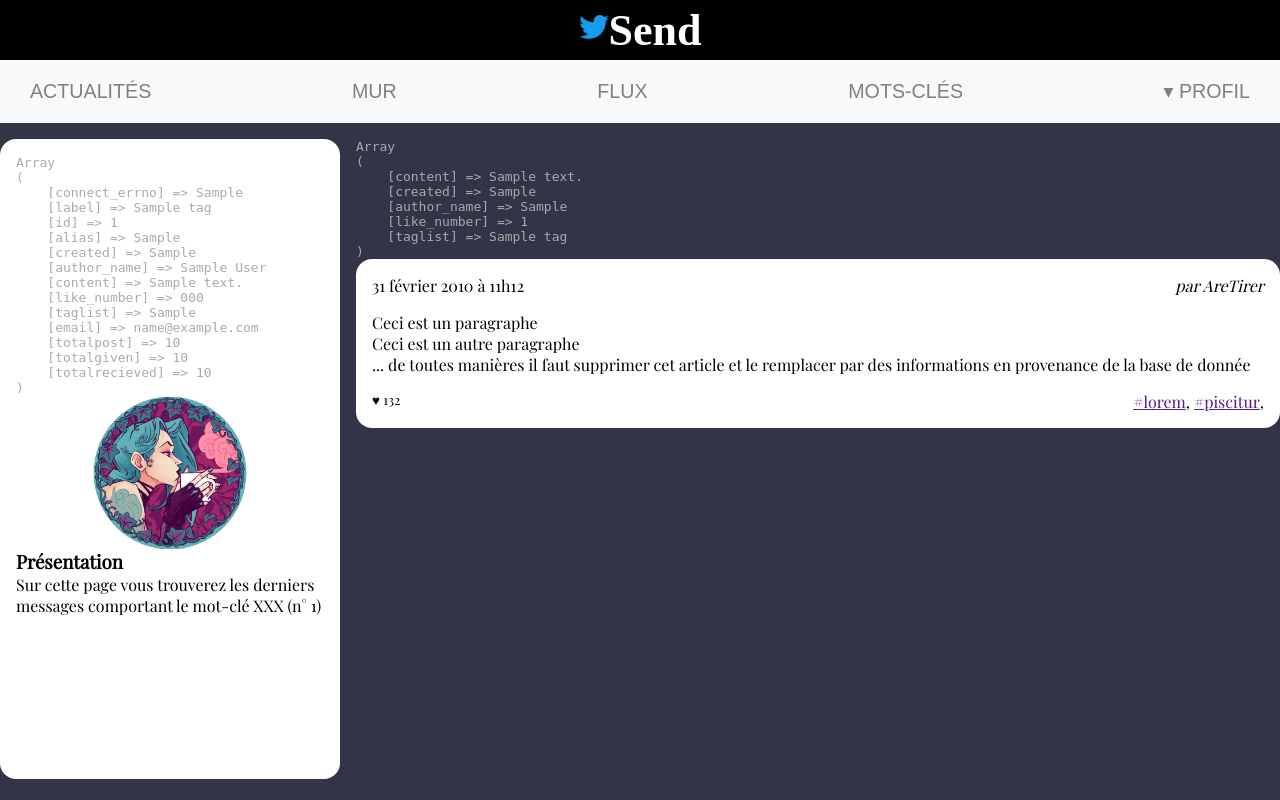
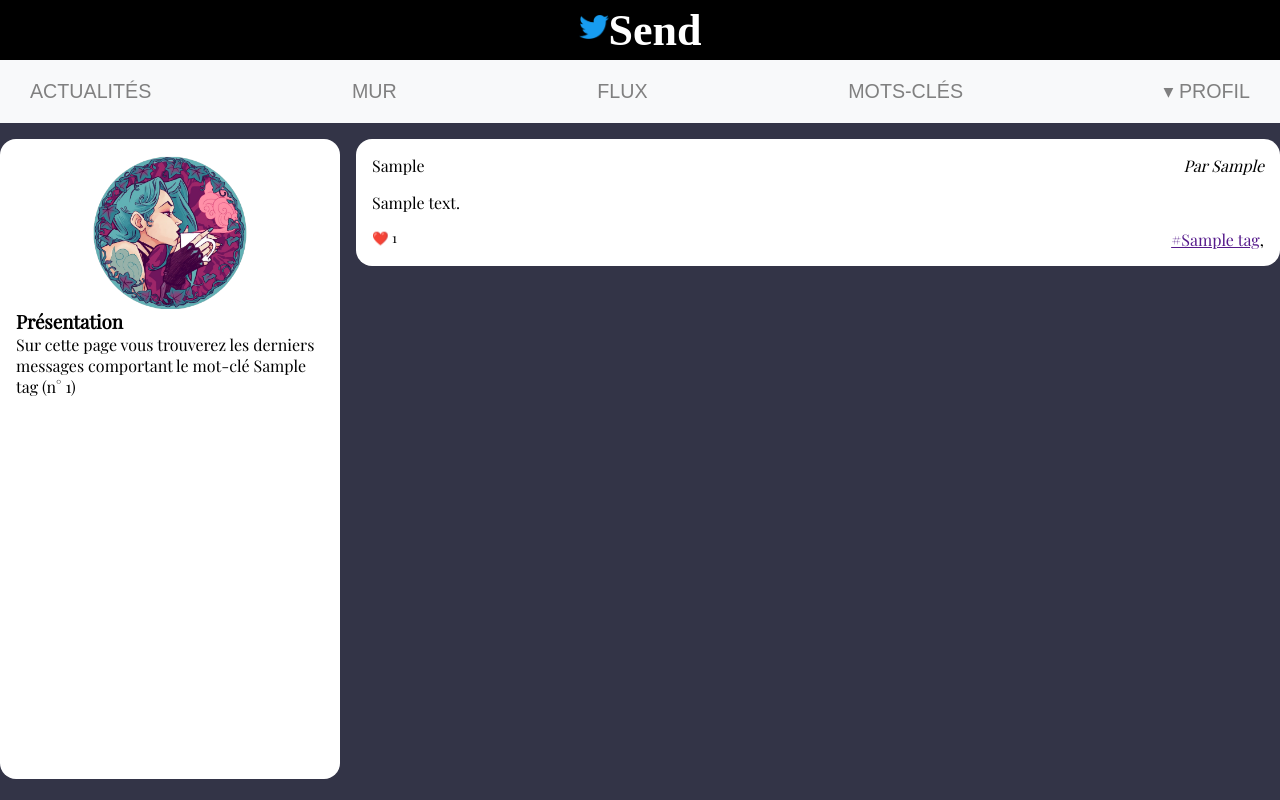
Before and after one commit to adatechschool/reseau-social-php-chacsocialnetwork, a PHP site: page /tags.php?tag_id=1 in a window 1280 px wide. Run offline with PHP 8.4, Linux system fonts and the light colour scheme; tables that the repository leaves empty or names only in its code hold one stand-in row (values such as "Sample post").

Commit message:
Finition Niveau 1

```diff
--- a/admin.php
+++ b/admin.php
@@ -6,7 +6,8 @@
 <head>
     <meta charset="utf-8">
     <title>Send - Admin</title>
-    <meta name="author" content="CHAC">
+    <link rel="shortcut icon" href="sendico.ico" type="image/x-icon">
+    <meta name="author" content="Chac">
     <link rel="stylesheet" href="style.css" />
 </head>
 
@@ -25,7 +26,7 @@
             <li><a href="#">▾ Profil</a>
                 <ul>
                     <li><a href="settings.php?user_id=5">Paramètres</a></li>
-                    <li><a href="followers.php?user_id=5">Mes suiveurs</a></li>
+                    <li><a href="followers.php?user_id=5">Mes followers</a></li>
                     <li><a href="subscriptions.php?user_id=5">Mes abonnements</a></li>
                 </ul>
             </li>
--- a/news.php
+++ b/news.php
@@ -6,6 +6,7 @@
 <head>
     <meta charset="utf-8">
     <title>Send - News</title>
+    <link rel="shortcut icon" href="sendico.ico" type="image/x-icon">
     <meta name="author" content="Chac">
     <link rel="stylesheet" href="style.css" />
 </head>
@@ -25,7 +26,7 @@
             <li><a href="#">▾ Profil</a>
                 <ul>
                     <li><a href="settings.php?user_id=5">Paramètres</a></li>
-                    <li><a href="followers.php?user_id=5">Mes suiveurs</a></li>
+                    <li><a href="followers.php?user_id=5">Mes followers</a></li>
                     <li><a href="subscriptions.php?user_id=5">Mes abonnements</a></li>
                 </ul>
             </li>
--- a/tags.php
+++ b/tags.php
@@ -6,7 +6,7 @@
 <head>
     <meta charset="utf-8">
     <title>Send - Tags</title>
-    <link rel="shortcut icon" href="/resoc.ico" type="image/x-icon">
+    <link rel="shortcut icon" href="sendico.ico" type="image/x-icon">
     <meta name="author" content="Chac">
     <link rel="stylesheet" href="style.css" />
 </head>
@@ -26,7 +26,7 @@
             <li><a href="#">▾ Profil</a>
                 <ul>
                     <li><a href="settings.php?user_id=5">Paramètres</a></li>
-                    <li><a href="followers.php?user_id=5">Mes suiveurs</a></li>
+                    <li><a href="followers.php?user_id=5">Mes followers</a></li>
                     <li><a href="subscriptions.php?user_id=5">Mes abonnements</a></li>
                 </ul>
             </li>
@@ -54,14 +54,12 @@
             $lesInformations = $mysqli->query($laQuestionEnSql);
             $tag = $lesInformations->fetch_assoc();
             //@todo: afficher le résultat de la ligne ci dessous, remplacer XXX par le label et effacer la ligne ci-dessous
-            echo "<pre>" . print_r($tag, 1) . "</pre>";
             ?>
             <img src="user.png" alt="Portrait de l'utilisatrice" />
             <section>
                 <h3>Présentation</h3>
                 <p>Sur cette page vous trouverez les derniers messages comportant
-                    le mot-clé XXX
-                    (n° <?php echo $tagId ?>)
+                    le mot-clé <?php echo $tag['label']; ?> (n° <?php echo $tagId ?>)
                 </p>
 
             </section>
@@ -97,24 +95,19 @@
              */
             while ($post = $lesInformations->fetch_assoc()) {
 
-                echo "<pre>" . print_r($post, 1) . "</pre>";
+                // echo "<pre>" . print_r($post, 1) . "</pre>";
             ?>
                 <article>
                     <h3>
-                        <time datetime='2020-02-01 11:12:13'>31 février 2010 à 11h12</time>
+                        <time datetime='2020-02-01 11:12:13'><?php echo $post['created']; ?></time>
                     </h3>
-                    <address>par AreTirer</address>
+                    <address>Par <?php echo $post['author_name']; ?></address>
                     <div>
-                        <p>Ceci est un paragraphe</p>
-                        <p>Ceci est un autre paragraphe</p>
-                        <p>... de toutes manières il faut supprimer cet
-                            article et le remplacer par des informations en
-                            provenance de la base de donnée</p>
+                        <p><?php echo $post['content']; ?></p>
                     </div>
                     <footer>
-                        <small>♥ 132</small>
-                        <a href="">#lorem</a>,
-                        <a href="">#piscitur</a>,
+                        <small>❤️ <?php echo $post['like_number']; ?></small>
+                        <a href="">#<?php echo $post['taglist']; ?></a>,
                     </footer>
                 </article>
             <?php } ?>
```
Also changed, not shown: feed.php (+4 -3 lines), followers.php (+12 -8 lines), settings.php (+4 -3 lines), subscriptions.php (+13 -11 lines), wall.php (+4 -3 lines).
